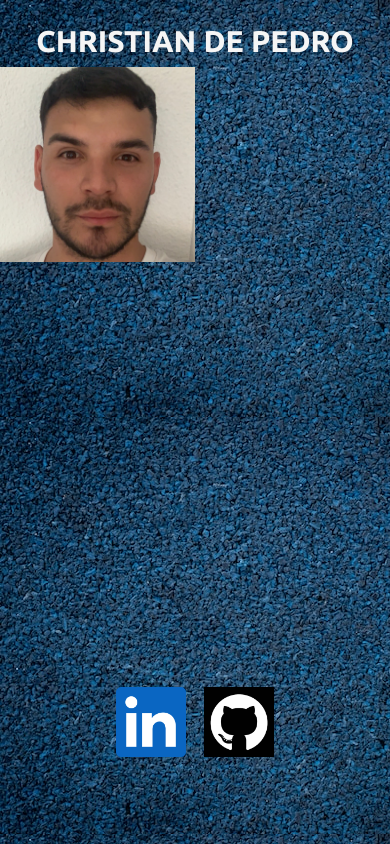
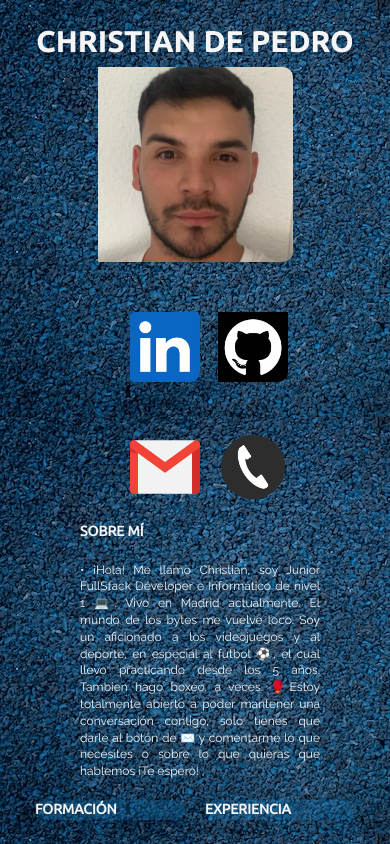
Before and after one commit to cdpex00/CV, a React (Create React App) app: page / in a window 390 px wide. Shown: the top 844 px of the page. Built offline with nearby package versions, Linux system fonts and the light colour scheme.

Commit message:
RESPONSIVE

```diff
--- a/src/components/About.scss
+++ b/src/components/About.scss
@@ -4,10 +4,24 @@
     text-align: justify;
     text-justify: inter-word;
 
+        @media screen and (max-width: 900px){
+        justify-content: center;
+        align-items: center;
+        text-align: justify;
+        text-justify: inter-word;
+        background-color: red($color: #b26c6c);
+        padding-top: 20px;
+        padding-left: 40px;
+        }
+
 
     @media screen and (min-width: 1200px) {
         max-width: 1000px;
         margin: 50px auto 60px auto;
+        justify-content: center;
+        align-items: center;
+        text-align: justify;
+        text-justify: inter-word;
     }
     h3 {
         font-family: var(--subheader);
@@ -17,6 +31,13 @@
             background-color: #1274b24d;
             width: 120px;
             font-weight: bolder;
+
+        @media screen and (max-width: 900px){
+                justify-content: center;
+                align-items: center;
+                text-align: justify;
+                text-justify: inter-word;
+                }
         }
     }
     p {
@@ -25,6 +46,12 @@
         width: 755px;
         align-items: center;
         background-color: #1274b24d;
+        @media screen and (max-width: 900px){
+            justify-content: center;
+            align-items: center;
+            text-align: justify;
+            text-justify: inter-word;
+            }
 
     }
     }
--- a/src/components/Hero.scss
+++ b/src/components/Hero.scss
@@ -16,9 +16,11 @@
             box-shadow: 0px 4px 8px 1px #0000000d;
             align-items: center;
             display: flex;
-            flex-direction: column;
+            flex-direction: row;
             position:absolute;
-            padding-left: 40%; }
+            padding-left: 40%;
+        }
+
 }
     h1 {
         font-family: var(--header);
@@ -58,6 +60,17 @@
     height: 70px;
     align-items: center;
     padding-top: 420px;
+    @media screen and (max-width: 900px) {
+        width: 100%;
+        border-radius: 10px;
+        box-shadow: 0px 4px 8px 1px #0000000d;
+        align-items: center;
+        display: flex;
+        flex-wrap: wrap;
+        flex-direction: row;
+        padding-left: 20%;
+        padding-top: 50px;
+    }
 
     }
 }
@@ -65,4 +78,16 @@
     text-align: center;
     align-items: center;
     justify-content: center;
+    @media screen and (max-width: 900px) {
+        width: 100%;
+        border-radius: 10px;
+        box-shadow: 0px 4px 8px 1px #0000000d;
+        align-items: center;
+        display: flex;
+        flex-wrap: wrap;
+        flex-direction: row;
+        padding-left: 25%;
+    }
+
+
 }
```
